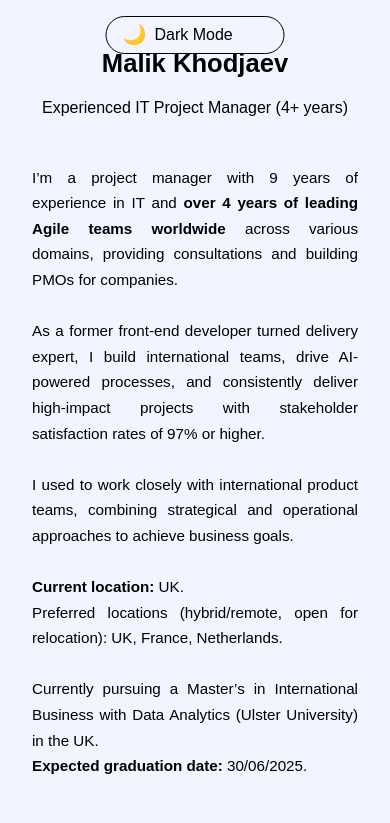
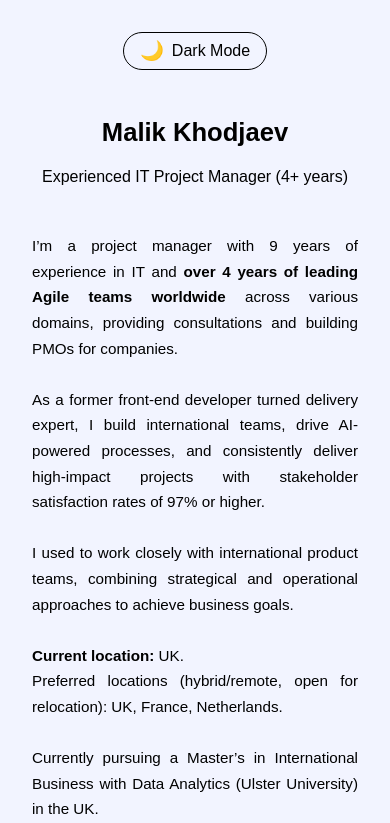
Before and after one commit to LocCode/malikpm.com, a plain HTML site: page index.html in a window 390 px wide. Shown: the top 823 px of the page. Drawn offline with Linux system fonts and the light colour scheme; a web font is replaced by a local one.

Commit message:
Content updates, moving theme button to the centre on mobile devices. Link fix for LinkedIn.

```diff
--- a/index.html
+++ b/index.html
@@ -31,7 +31,7 @@
     <p class="contact_title">If you would like to chat, feel free to use the links provided below.</p>
 
     <ul class="contact_links">
-        <li><a href="https://www.linkedin.com/in/malikkhodjaev/" target="_blank" rel="noopener noreferrer">LinkedIn</a></li>
+        <li><a href="https://www.linkedin.com/in/malik-khodjaev/" target="_blank" rel="noopener noreferrer">LinkedIn</a></li>
         <li><a href="https://t.me/ineedmalik" target="_blank" rel="noopener noreferrer">Telegram</a></li>
     </ul>
 </main>
--- a/public/css/style.css
+++ b/public/css/style.css
@@ -137,9 +137,13 @@ h2 {
 
 
     #theme-toggle {
-        left: 50%;
-        right: auto;
-        transform: translateX(-50%);
+        margin: 0 auto 1.5rem;
+        display: flex;
+        justify-content: center;
+    }
+
+    h1{
+        margin-top: 2rem;
     }
 
 }
@@ -234,9 +238,6 @@ h1, h2, .welcome_text, .contact_title {
 /* Toggle Button */
 /* Floating button in top-right corner */
 #theme-toggle {
-    position: fixed;
-    top: 1rem;
-    right: 1rem;
     background: var(--bg-color);
     border: 1px solid var(--link-color);
     border-radius: 1.5rem;
@@ -248,7 +249,7 @@ h1, h2, .welcome_text, .contact_title {
     font-size: 1rem;
     color: var(--text-color);
     transition: background 0.3s ease, border 0.3s ease, color 0.3s ease;
-    z-index: 1000;
+    margin-bottom: 1rem; /* space below button */
 }
 
 #theme-toggle:hover {
```
